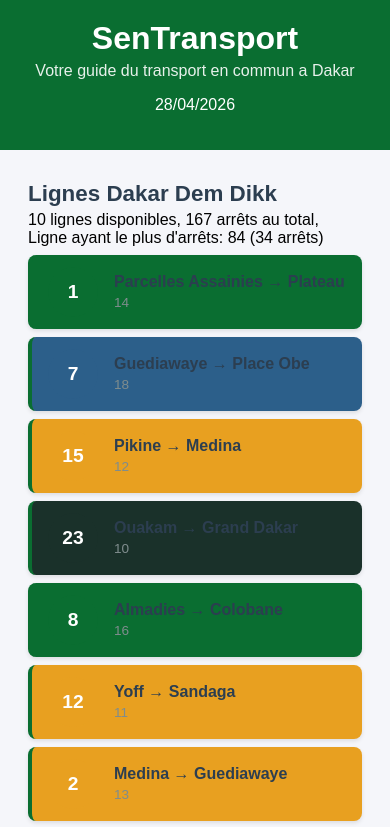
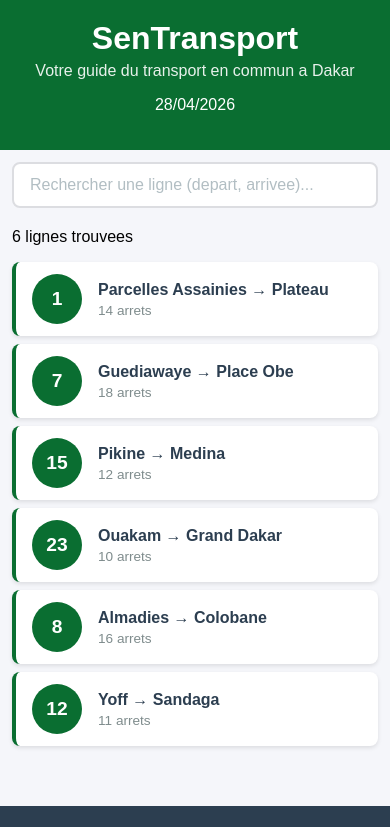
Before and after one commit to mansourlo/sentransport, a React (Create React App) app: page / in a window 390 px wide. Shown: the top 827 px of the page. Built offline with nearby package versions, Linux system fonts and the light colour scheme.

Commit message:
Lab 3 : etat, recherche et selection de lignes

```diff
--- a/src/App.css
+++ b/src/App.css
@@ -19,4 +19,15 @@
   .contenu {
     padding: 12px;
   }
+
+  .ligne-bus {
+    padding: 10px 12px;
+  }
+
+  .ligne-numero {
+    width: 40px;
+    height: 40px;
+    font-size: 1rem;
+    margin-right: 12px;
+  }
 }
--- a/src/App.js
+++ b/src/App.js
@@ -1,27 +1,155 @@
+import {useState} from 'react';
 import './App.css'
 import Header from './Header';
+import Recherche from './Recherche';
+import LigneBus from './LigneBus';
 import ListeLignes from './ListeLignes';
+import DetailLigne from './DetailLigne';
 import Footer from './Footer';
 
 function App(){
+  const [recherche, setRecherche] = useState("");
+  const [ligneSelectionnee, setLigneSelectionnee] = useState(null);
+
   const lignes = [
-    {id: 1, numero: "1", depart: "Parcelles Assainies", arrivee: "Plateau", arrets: 14, couleur: "#0a6e31"},
-    { id: 2, numero: "7", depart: "Guediawaye", arrivee: "Place Obe", arrets: 18, couleur: "#2c5f8a"},
-    { id: 3, numero: "15", depart: "Pikine", arrivee: "Medina", arrets: 12, couleur: "#e8a020"},
-    {id: 4, numero: "23", depart: "Ouakam", arrivee: "Grand Dakar", arrets: 10, couleur: "#1a312a"},
-    {id: 5, numero: "8", depart: "Almadies", arrivee: "Colobane", arrets: 16, couleur: "#0a6e31"},
-    { id: 6, numero: "12", depart: "Yoff", arrivee: "Sandaga", arrets: 11, couleur: "#e8a020"},
-    { id: 7, numero: "2", depart: "Medina", arrivee: "Guediawaye", arrets: 13, couleur: "#e8a020"},
-    { id: 8, numero: "33", depart: "Colobane", arrivee: "Grand Yoff", arrets: 11, couleur: "#0a6e31"},
-    { id: 9, numero: "71", depart: "Fann", arrivee: "Keur Massar", arrets: 28, couleur: "#2c5f6a"},
-    { id: 10, numero: "84", depart: "UCAD", arrivee: "Diakhaye", arrets: 34, couleur: "#e8a020"},
-  ];
+  {
+    id: 1,
+    numero: "1",
+    depart: "Parcelles Assainies",
+    arrivee: "Plateau",
+    arrets: 14,
+    listeArrets: [
+      "Parcelles U14",
+      "Parcelles U10",
+      "Camberene",
+      "Patte d'Oie",
+      "Grand Dakar",
+      "Colobane",
+      "Ponty",
+      "Plateau"
+    ]
+  },
+
+  {
+    id: 2,
+    numero: "7",
+    depart: "Guediawaye",
+    arrivee: "Place Obe",
+    arrets: 18,
+    listeArrets: [
+      "Guediawaye",
+      "Pikine",
+      "Thiaroye",
+      "Keur Massar",
+      "Grand Yoff",
+      "Parcelles",
+      "Liberte 6",
+      "Place Obe"
+    ]
+  },
+
+  {
+    id: 3,
+    numero: "15",
+    depart: "Pikine",
+    arrivee: "Medina",
+    arrets: 12,
+    listeArrets: [
+      "Pikine Centre",
+      "Thiaroye Gare",
+      "Hann",
+      "Colobane",
+      "Fass",
+      "Medina"
+    ]
+  },
+
+  {
+    id: 4,
+    numero: "23",
+    depart: "Ouakam",
+    arrivee: "Grand Dakar",
+    arrets: 10,
+    listeArrets: [
+      "Ouakam Village",
+      "Mermoz",
+      "Fann",
+      "Point E",
+      "Liberte 5",
+      "Grand Dakar"
+    ]
+  },
+
+  {
+    id: 5,
+    numero: "8",
+    depart: "Almadies",
+    arrivee: "Colobane",
+    arrets: 16,
+    listeArrets: [
+      "Almadies",
+      "Ngor",
+      "Yoff",
+      "Ouest Foire",
+      "Liberte 6",
+      "Colobane"
+    ]
+  },
+
+  {
+    id: 6,
+    numero: "12",
+    depart: "Yoff",
+    arrivee: "Sandaga",
+    arrets: 11,
+    listeArrets: [
+      "Yoff Village",
+      "Aeroport LSS",
+      "Parcelles U17",
+      "Grand Yoff",
+      "HLM",
+      "Sandaga"
+    ]
+  }
+]
+
+  // Filtrer les lignes selon le texte tape
+  const lignesFiltrees = lignes.filter(l =>
+    l.depart.toLowerCase().includes(recherche.toLowerCase()) ||
+    l.arrivee.toLowerCase().includes(recherche.toLowerCase()) ||
+    l.numero.includes(recherche)
+  );
+
+  function handleClickLigne(ligne) {
+    if (ligneSelectionnee && ligneSelectionnee.id === ligne.id) {
+      setLigneSelectionnee(null); // re-clic = désélectionner
+    } else {
+      setLigneSelectionnee(ligne); // premier clic = sélectionner
+    }
+  }
 
   return(
     <div className="App">
       <Header/>
       <main className="contenu">
-        <ListeLignes lignes={lignes}/>
+        <Recherche valeur={recherche} onChange={setRecherche} />
+        <p className="resultat-recherche">
+          {lignesFiltrees.length} ligne
+          {lignesFiltrees.length > 1 ? 's' : ''} trouvee
+          {lignesFiltrees.length > 1 ? 's' : ''}
+        </p>
+        {lignesFiltrees.map(ligne => (
+          <LigneBus
+            key={ligne.id}
+            numero={ligne.numero}
+            depart={ligne.depart}
+            arrivee={ligne.arrivee}
+            arrets={ligne.arrets}
+            estSelectionnee={ligneSelectionnee && ligneSelectionnee.id === ligne.id}
+            onClick={() => handleClickLigne(ligne)}
+          />
+        ))}
+        {ligneSelectionnee && <DetailLigne ligne={ligneSelectionnee} />}
       </main>
       <Footer/>
     </div>
--- /dev/null
+++ b/src/DetailLigne.css
@@ -0,0 +1,73 @@
+.detail-ligne {
+  background-color: #ffffff;
+  border: 2px solid #0a6e31;
+  border-radius: 8px;
+  padding: 20px;
+  margin-top: 16px;
+  animation: slideDown 0.3s ease;
+}
+
+@keyframes slideDown {
+  from {
+    opacity: 0;
+    transform: translateY(-10px);
+  }
+  to {
+    opacity: 1;
+    transform: translateY(0);
+  }
+}
+
+.detail-titre {
+  color: #0a6e31;
+  margin: 0 0 8px 0;
+  font-size: 1.2rem;
+}
+
+.detail-info {
+  color: #7f8c8d;
+  margin: 0 0 16px 0;
+  font-size: 0.9rem;
+}
+
+.detail-arrets h4 {
+  color: #2c3e50;
+  margin: 0 0 8px 0;
+}
+
+.detail-liste {
+  list-style: none;
+  padding: 0;
+  margin: 0;
+}
+
+.detail-arret {
+  display: flex;
+  align-items: center;
+  padding: 8px 0;
+  border-bottom: 1px solid #f0f0f0;
+}
+
+.detail-arret:last-child {
+  border-bottom: none;
+}
+
+.arret-numero {
+  background-color: #0a6e31;
+  color: white;
+  width: 28px;
+  height: 28px;
+  border-radius: 50%;
+  display: flex;
+  align-items: center;
+  justify-content: center;
+  font-size: 0.8rem;
+  font-weight: bold;
+  margin-right: 12px;
+  flex-shrink: 0;
+}
+
+.arret-nom {
+  color: #2c3e50;
+  font-size: 0.95rem;
+}
--- /dev/null
+++ b/src/DetailLigne.js
@@ -0,0 +1,27 @@
+import './DetailLigne.css';
+
+function DetailLigne({ ligne }) {
+  return (
+    <div className="detail-ligne">
+      <h3 className="detail-titre">
+        Ligne {ligne.numero} : {ligne.depart} &rarr; {ligne.arrivee}
+      </h3>
+      <p className="detail-info">
+        {ligne.arrets} arrets sur ce trajet
+      </p>
+      <div className="detail-arrets">
+        <h4>Arrets principaux :</h4>
+        <ul className="detail-liste">
+          {ligne.listeArrets.map((arret, index) => (
+            <li key={index} className="detail-arret">
+              <span className="arret-numero">{index + 1}</span>
+              <span className="arret-nom">{arret}</span>
+            </li>
+          ))}
+        </ul>
+      </div>
+    </div>
+  );
+}
+
+export default DetailLigne;
--- a/src/LigneBus.css
+++ b/src/LigneBus.css
@@ -47,3 +47,11 @@
     color: #7f8c8d;
     margin-top: 4px;
 }
+
+.ligne-bus-active {
+    border-left: 4px solid #e67e22;
+    background-color: #fef9f3;
+}
+.ligne-bus-active .ligne-numero {
+    background-color: #e67e22;
+}
--- a/src/LigneBus.js
+++ b/src/LigneBus.js
@@ -1,14 +1,17 @@
-import './LigneBus.css'
+import './LigneBus.css';
 
-function LigneBus({numero, depart, arrivee, arrets, couleur}){
-    return(
-        <div className="ligne-bus"  style={{backgroundColor:couleur}}>
-            <div className="ligne-numero" style={{backgroundColor:couleur}}>{numero}</div>
+function LigneBus({ numero, depart, arrivee, arrets, estSelectionnee, onClick }) {
+  return (
+    <div
+      className={`ligne-bus ${estSelectionnee ? 'ligne-bus-active' : ''}`}
+      onClick={onClick}
+    >
+      <div className="ligne-numero">{numero}</div>
       <div className="ligne-info">
         <span className="ligne-trajet">
           {depart} &rarr; {arrivee}
         </span>
-                <span className="ligne-arrets">{arrets}</span>
+        <span className="ligne-arrets">{arrets} arrets</span>
       </div>
     </div>
   );
--- /dev/null
+++ b/src/Recherche.css
@@ -0,0 +1,22 @@
+.recherche {
+  margin-bottom: 20px;
+}
+
+.recherche-input {
+  width: 100%;
+  padding: 12px 16px;
+  font-size: 1rem;
+  border: 2px solid #dcdde1;
+  border-radius: 8px;
+  outline: none;
+  box-sizing: border-box;
+  transition: border-color 0.2s;
+}
+
+.recherche-input:focus {
+  border-color: #0a6e31;
+}
+
+.recherche-input::placeholder {
+  color: #b2bec3;
+}
--- /dev/null
+++ b/src/Recherche.js
@@ -0,0 +1,17 @@
+import './Recherche.css';
+
+function Recherche({ valeur, onChange }) {
+  return (
+    <div className="recherche">
+      <input
+        type="text"
+        className="recherche-input"
+        placeholder="Rechercher une ligne (depart, arrivee)..."
+        value={valeur}
+        onChange={(e) => onChange(e.target.value)}
+      />
+    </div>
+  );
+}
+
+export default Recherche;
--- a/src/StatReseau.js
+++ b/src/StatReseau.js
@@ -17,8 +17,8 @@
 
     return(
         <div>
-            <span>{lignes.length} lignes disponibles, </span>
-            <span>{totalArrets} arrêts au total, </span>
+            <span>{lignes.length} lignes disponibles ● </span>
+            <span>{totalArrets} arrêts au total ● </span>
             <span>Ligne ayant le plus d'arrêts: {ligneMax.numero} ({ligneMax.arrets} arrêts)</span>
         </div>
     );
```
Lines whose indentation alone changed are shown as unchanged.
